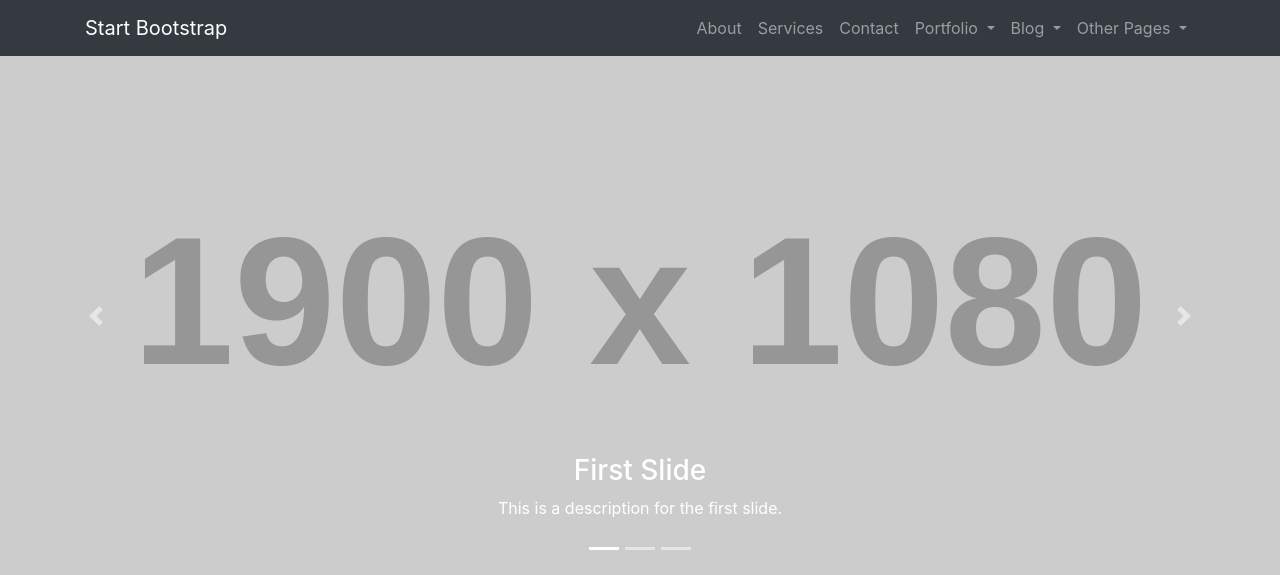
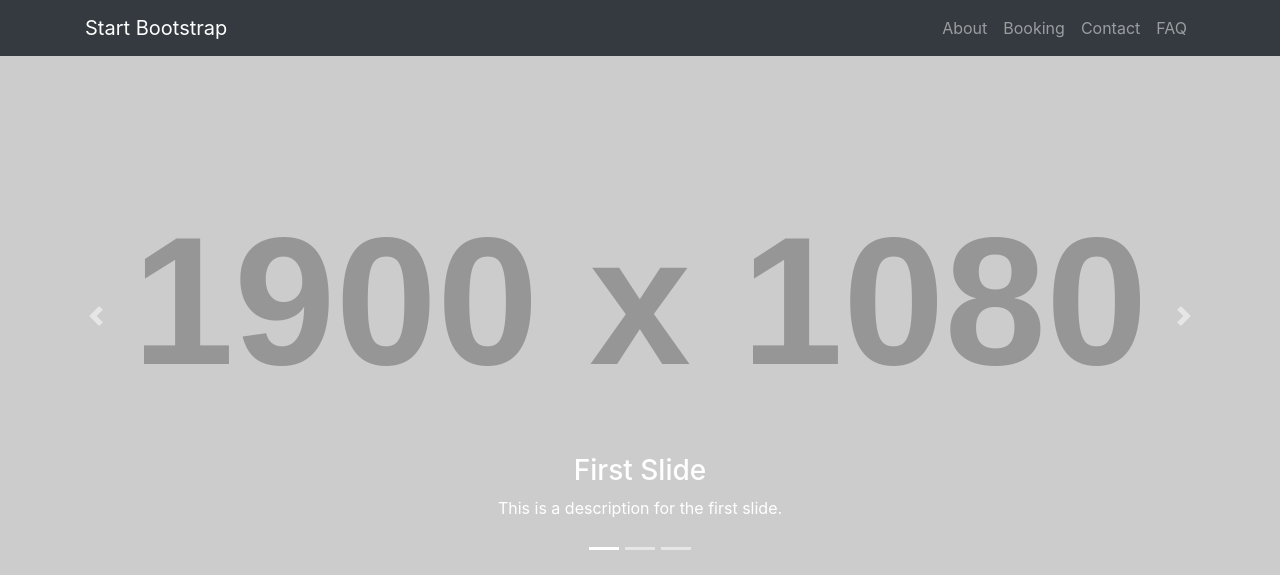
Before and after one commit to atula-p/crispy-pancake, a Flask app: page / in a window 1280 px wide. Shown: the top 575 px of the page. Run offline with Flask 2, Linux system fonts and the light colour scheme; grey boxes labelled with a size stand in for pictures from a placeholder-image service; some libraries are stand-ins or nearby versions.

Commit message:
changed navbar

```diff
--- a/main.py
+++ b/main.py
@@ -16,10 +16,20 @@ def about():
     return render_template('about.html')
 
 
+@app.route('/booking')
+def booking():
+    return render_template('booking.html')
+
+
 @app.route('/contact')
 def contact():
     return render_template('contact.html')
 
 
+@app.route('/faq')
+def faq():
+    return render_template('faq.html')
+
+
 if __name__ == '__main__':
     app.run(debug=True)
--- a/templates/about.html
+++ b/templates/about.html
@@ -1,8 +1,8 @@
+
 <!DOCTYPE html>
 <html lang="en">
 
 <head>
-
   <meta charset="utf-8">
   <meta name="viewport" content="width=device-width, initial-scale=1, shrink-to-fit=no">
   <meta name="description" content="">
@@ -20,7 +20,7 @@
 
 <body>
 
-  <!-- Navigation -->
+<!-- Navigation  -->
   <nav class="navbar fixed-top navbar-expand-lg navbar-dark bg-dark fixed-top">
     <div class="container">
       <a class="navbar-brand" href="index.html">Start Bootstrap</a>
@@ -76,6 +76,7 @@
       </div>
     </div>
   </nav>
+
 
   <!-- Page Content -->
   <div class="container">
--- a/templates/index.html
+++ b/templates/index.html
@@ -20,6 +20,7 @@
 
 <body>
 
+
   <!-- Navigation -->
   <nav class="navbar fixed-top navbar-expand-lg navbar-dark bg-dark fixed-top">
     <div class="container">
@@ -33,49 +34,19 @@
             <a class="nav-link" href="/about">About</a>
           </li>
           <li class="nav-item">
-            <a class="nav-link" href="services.html">Services</a>
+            <a class="nav-link" href="booking">Booking</a>
           </li>
           <li class="nav-item">
             <a class="nav-link" href="/contact">Contact</a>
           </li>
-          <li class="nav-item dropdown">
-            <a class="nav-link dropdown-toggle" href="#" id="navbarDropdownPortfolio" data-toggle="dropdown" aria-haspopup="true" aria-expanded="false">
-              Portfolio
-            </a>
-            <div class="dropdown-menu dropdown-menu-right" aria-labelledby="navbarDropdownPortfolio">
-              <a class="dropdown-item" href="portfolio-1-col.html">1 Column Portfolio</a>
-              <a class="dropdown-item" href="portfolio-2-col.html">2 Column Portfolio</a>
-              <a class="dropdown-item" href="portfolio-3-col.html">3 Column Portfolio</a>
-              <a class="dropdown-item" href="portfolio-4-col.html">4 Column Portfolio</a>
-              <a class="dropdown-item" href="portfolio-item.html">Single Portfolio Item</a>
-            </div>
-          </li>
-          <li class="nav-item dropdown">
-            <a class="nav-link dropdown-toggle" href="#" id="navbarDropdownBlog" data-toggle="dropdown" aria-haspopup="true" aria-expanded="false">
-              Blog
-            </a>
-            <div class="dropdown-menu dropdown-menu-right" aria-labelledby="navbarDropdownBlog">
-              <a class="dropdown-item" href="blog-home-1.html">Blog Home 1</a>
-              <a class="dropdown-item" href="blog-home-2.html">Blog Home 2</a>
-              <a class="dropdown-item" href="blog-post.html">Blog Post</a>
-            </div>
-          </li>
-          <li class="nav-item dropdown">
-            <a class="nav-link dropdown-toggle" href="#" id="navbarDropdownPages" data-toggle="dropdown" aria-haspopup="true" aria-expanded="false">
-              Other Pages
-            </a>
-            <div class="dropdown-menu dropdown-menu-right" aria-labelledby="navbarDropdownPages">
-              <a class="dropdown-item" href="full-width.html">Full Width Page</a>
-              <a class="dropdown-item" href="sidebar.html">Sidebar Page</a>
-              <a class="dropdown-item" href="faq.html">FAQ</a>
-              <a class="dropdown-item" href="404.html">404</a>
-              <a class="dropdown-item" href="pricing.html">Pricing Table</a>
-            </div>
+          <li class="nav-item">
+            <a class="nav-link" href="/faq">FAQ</a>
           </li>
         </ul>
       </div>
     </div>
   </nav>
+
 
   <header>
     <div id="carouselExampleIndicators" class="carousel slide" data-ride="carousel">
```
Also changed, not shown: templates/booking.html (renamed from templates/services.html, +7 -7 lines), templates/faq.html (+4 -4 lines).
